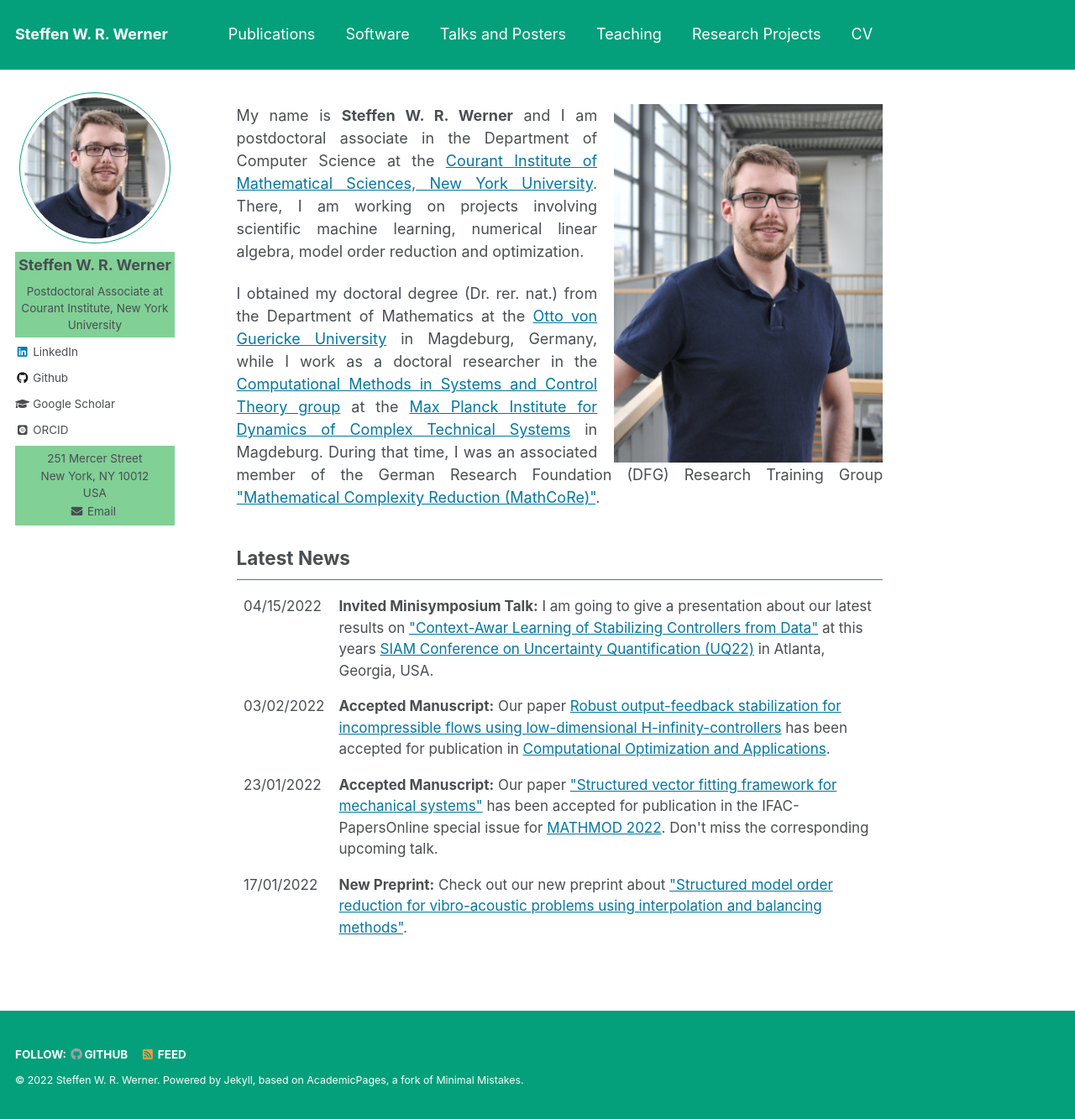
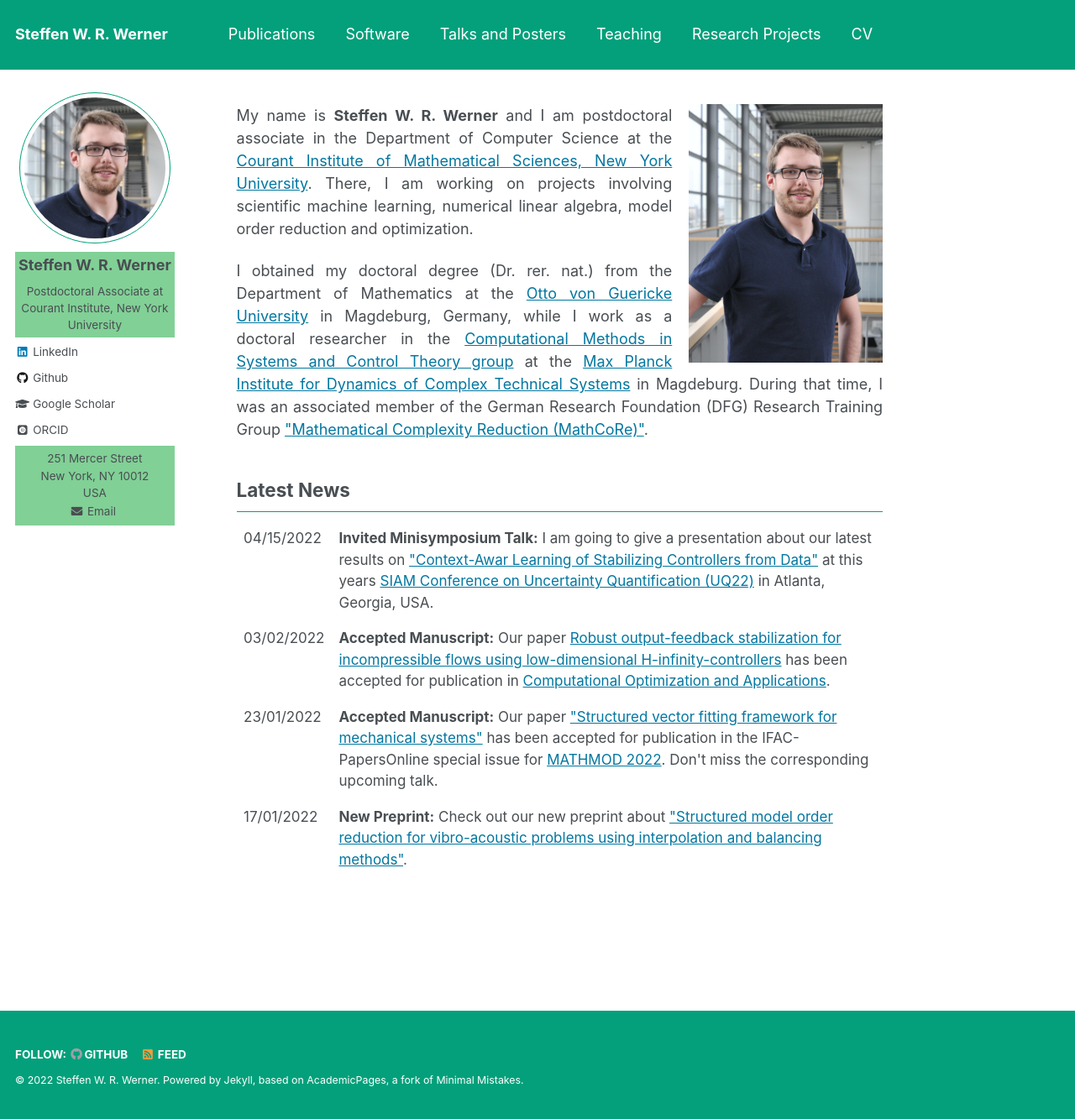
Before and after one commit to ninsteve/ninsteve.github.io, a Jekyll site: the page built from _pages/about.md, in a window 1280 px wide and 1333 px high. Shown: the whole window at 84% size. Built offline with Jekyll 4.4.1, drawn with Linux system fonts in a browser that asks for light colours; some web fonts are replaced.

Commit message:
Test new class for pictures.

```diff
--- a/_pages/about.md
+++ b/_pages/about.md
@@ -9,9 +9,8 @@ redirect_from:
 ---
 
 <p class="text-block">
-<img src="/images/profile_large.jpg"
-alt="Full Profile picture"
-style="float:right; max-width:320px; display: block; margin-left: 20px">
+<img class="mainprofilepic" src="/images/profile_large.jpg"
+alt="Full Profile picture">
 My name is <strong>Steffen W. R. Werner</strong> and I am postdoctoral associate
 in the Department of Computer Science at the <a target="blank_"
 href="https://cims.nyu.edu/dynamic/">Courant Institute of Mathematical Sciences,
--- a/_sass/_utilities.scss
+++ b/_sass/_utilities.scss
@@ -597,3 +597,20 @@ ol.start li:before, ol.continue li:before {
     max-width: 750px;
   }
 }
+
+
+/*
+ * Pictures.
+ * ========================================================================== */
+
+.mainprofilepic {
+  display: block;
+  float: right;
+  max-width: 95%;
+  margin-left: 0px;
+
+  @include breakpoint($medium-wide) {
+    max-width: 30%;
+    margin-left: 20px;
+  }
+}
```
